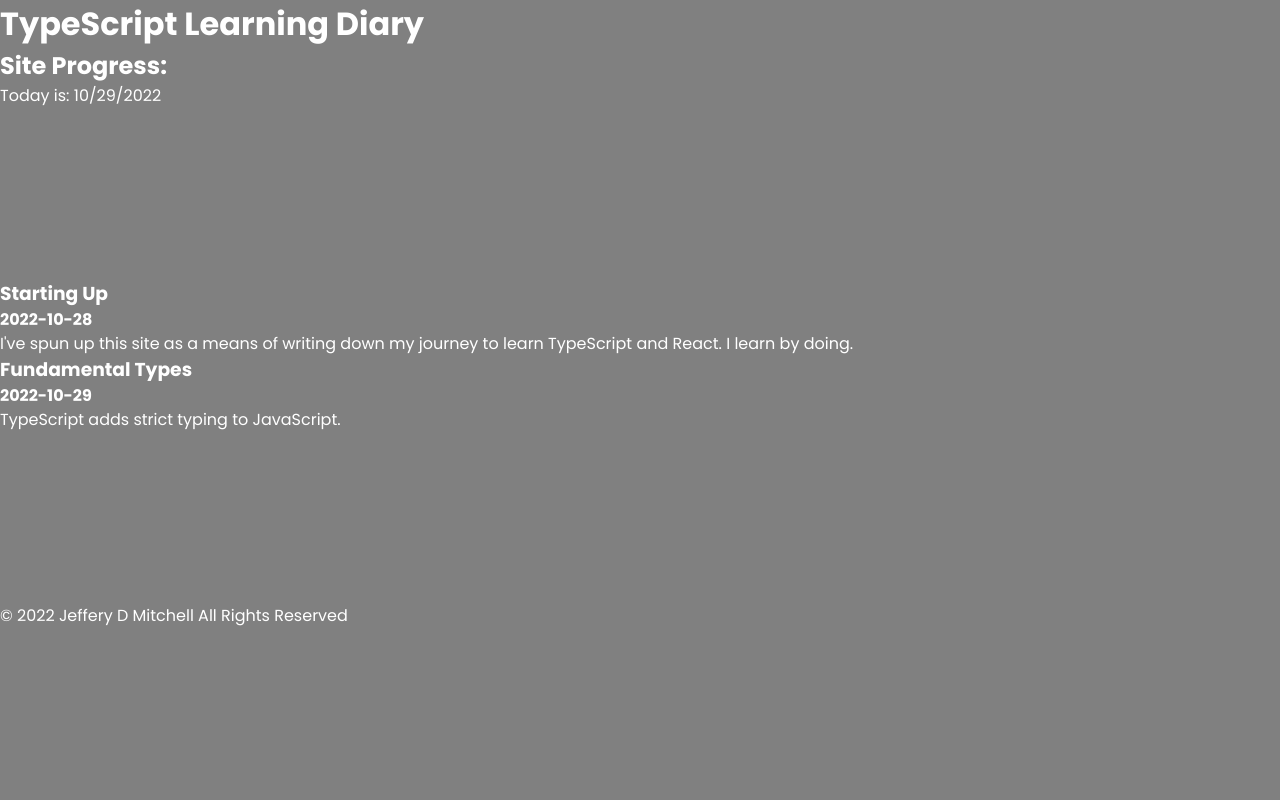
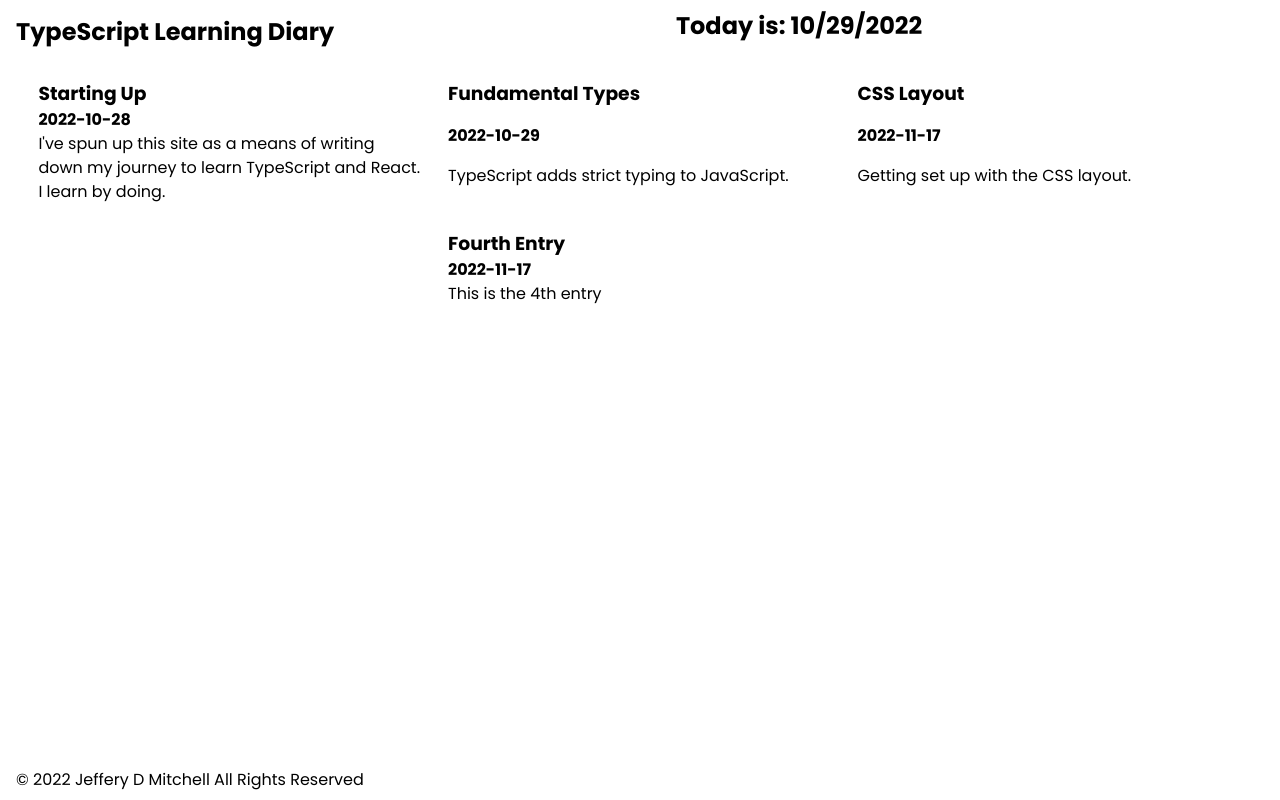
Before and after one commit to sentinel1909/typescript-react-diary, a React (Vite) app: page / in a window 1280 px wide. Built offline with nearby package versions, Linux system fonts and the light colour scheme.

Commit message:
CSS formatting

```diff
--- a/src/components/Content/Content.tsx
+++ b/src/components/Content/Content.tsx
@@ -3,7 +3,7 @@
 import entries from "../../data/entries";
 
 const entriesList = entries.map((entry) => (
-  <article>
+  <article key={entry.id}>
     <h3>{entry.title}</h3>
     <h4>{entry.date}</h4>
     <p>{entry.story}</p>
@@ -13,7 +13,7 @@ const entriesList = entries.map((entry) => (
 function Content() {
   return (
     <main>
-      <section>{entriesList}</section>
+      <section className="container">{entriesList}</section>
     </main>
   );
 }
--- a/src/components/Header/Header.tsx
+++ b/src/components/Header/Header.tsx
@@ -4,8 +4,7 @@ function Header({ currentDate }: { currentDate: string }) {
   return (
     <header>
       <h1>TypeScript Learning Diary</h1>
-      <h2>Site Progress:</h2>
-      <p>Today is: {currentDate} </p>
+      <h2>Today is: {currentDate} </h2>
     </header>
   );
 }
--- a/src/data/entries.ts
+++ b/src/data/entries.ts
@@ -14,6 +14,18 @@ const entries = [
     title: "Fundamental Types",
     story: "TypeScript adds strict typing to JavaScript.",
   },
+  {
+    id: 3,
+    date: "2022-11-17",
+    title: "CSS Layout",
+    story: "Getting set up with the CSS layout.",
+  },
+  {
+    id: 4,
+    date: "2022-11-17",
+    title: "Fourth Entry",
+    story: "This is the 4th entry",
+  },
 ];
 
 export default entries;
--- a/src/index.css
+++ b/src/index.css
@@ -21,8 +21,7 @@ body {
 
   /* base measurements */
 
-  --maxWidth-constrain: 80rem;
-  --pad: 0.25em;
+  --pad: clamp(0.5em, min(2vw, 4vh), 4em);
 }
 
 /* begin browser reset */
@@ -111,6 +110,44 @@ textarea:focus {
   flex-direction: column;
   height: 100%;
   overflow: auto;
-  background: var(--colour-main-bg);
-  color: var(--colour-flowText);
 }
+
+#app > header,
+#app > footer {
+  padding: 0.5rem 1rem;
+  flex-grow: 0;
+}
+
+#app > header {
+  display: flex;
+}
+
+#fauxBody > footer {
+  display: flex;
+  flex-wrap: wrap;
+  justify-content: center;
+  gap: min(1em, var(--pad));
+  padding: 1rem;
+  text-align: center;
+}
+
+h1 {
+  font-size: 1.5em;
+  line-height: 2;
+}
+
+.container {
+  display: flex;
+  flex-wrap: wrap;
+  justify-content: center;
+  padding: 1rem var(--pad);
+  gap: clamp(1rem, var(--pad), 2rem);
+}
+
+.container > article {
+  flex-grow: 0;
+  display: flex;
+  flex-direction: column;
+  width: 24em;
+  overflow: hidden;
+}
```
